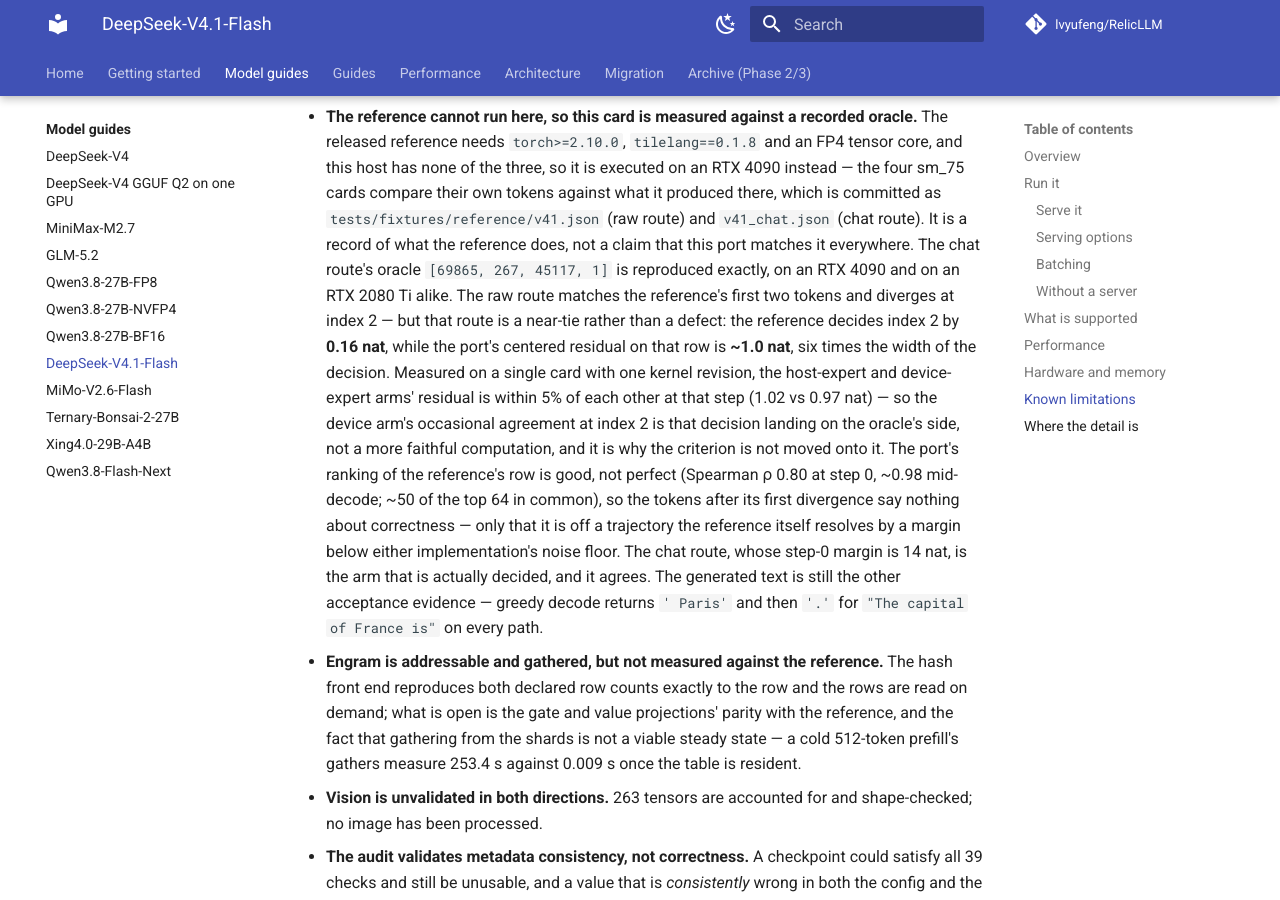
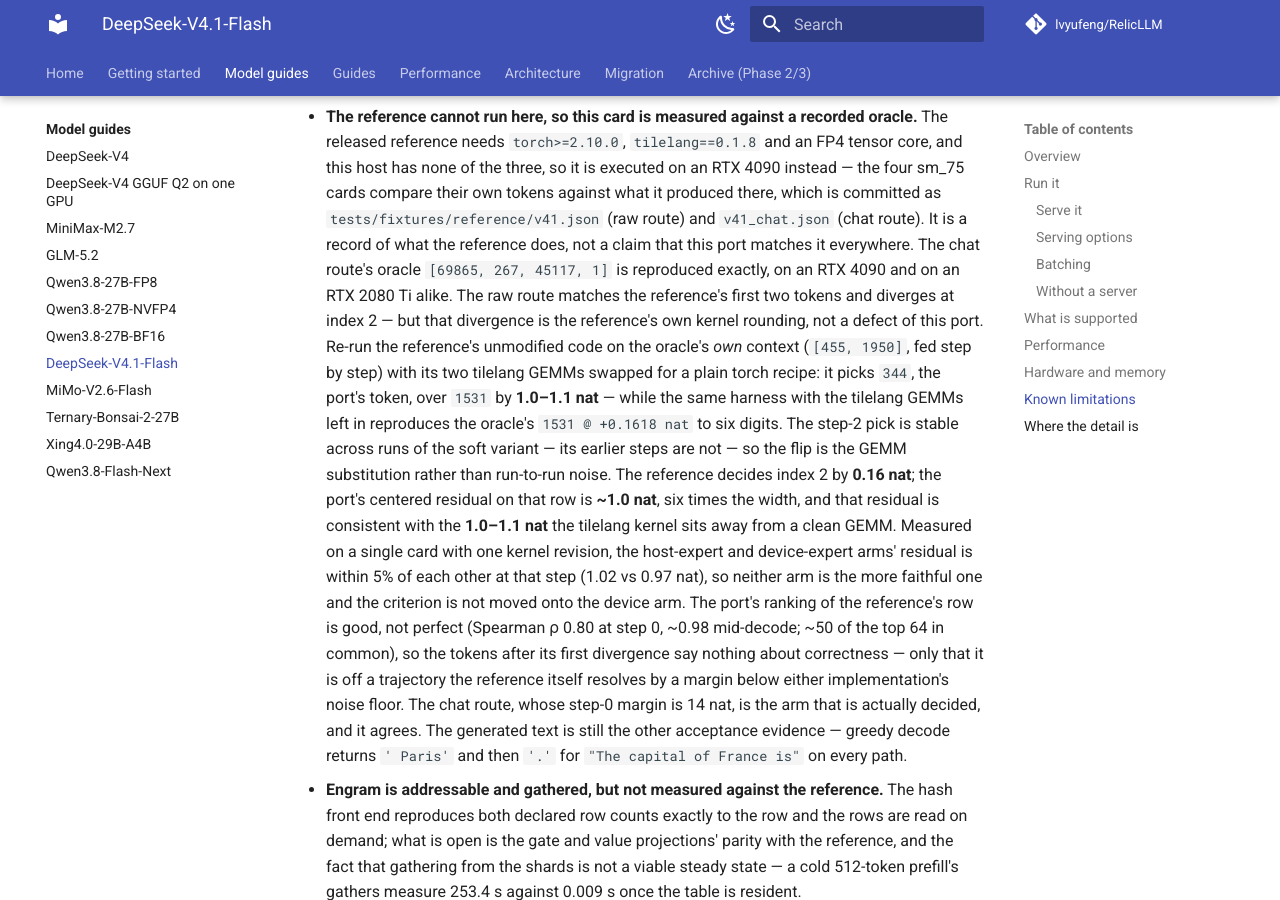
Before and after one commit to lvyufeng/RelicLLM, an MkDocs documentation site: the page built from docs/models/deepseek-v4.1-flash.md, in a window 1280 px wide and 900 px high, scrolled down 5749 px. Built offline with MkDocs 1.6.1 and Material for MkDocs 9.7.7, drawn with Linux system fonts in a browser that asks for light colours; comment, search, counter and statistics services are not loaded.

Commit message:
docs(v41): the index-2 divergence is the reference's kernel rounding (#183)
* docs(v41): the index-2 divergence is the reference's kernel rounding

The model page described the raw route's index-2 divergence as a near-tie
below the port's residual. That is true, and now it also says what the
residual is: the distance between the reference's tilelang GEMM and a clean
one.

Re-run the reference's unmodified code on the oracle's own context -- the
nine raw ids prefilled, then [455, 1950] fed one step at a time, so step 2
is evaluated on the same context the oracle used -- with its two tilelang
GEMMs replaced by an act_quant + dequant + fp32 matmul recipe. It picks
344, the port's token, over 1531 by 1.0 to 1.1 nat. The same harness with
the tilelang GEMMs left in reproduces the recorded 1531 at +0.1618 nat to
six digits, so the GEMM swap is the only variable and the control is valid.

That makes the port's index-2 token the answer a clean GEMM gives, and the
oracle's the answer one kernel's rounding gives. The ~1.0-nat residual the
page already quotes is that difference, so the sentence now reads as the
measurement rather than as a near-tie with an unexplained width.

Co-Authored-By: Claude Code <noreply@anthropic.com>

* docs(v41): soften the GEMM-swap sentence to what the artifacts show

Review feedback on the same change. Three corrections:

- The two soft artifacts are the same recipe run twice, not two recipes,
  and the soft arm is not reproducible step to step (their step-0 argmaxes
  differ, 1 against 455). The step-2 pick to 344 survives both runs, so say
  that rather than "the swap is the only variable".
- The ~1.0-nat residual is the port against the reference, which is not the
  tilelang-vs-clean-GEMM gap (1.19 nat from the swap). The residual is
  consistent with that gap, not identical to it.
- +0.1618 is not recorded in the repo -- the fixture carries step 0 only --
  so it is the oracle's measured margin, not a recorded one.

Co-Authored-By: Claude Code <noreply@anthropic.com>

---------

Co-authored-by: lvyufeng <lvyufeng@users.noreply.github.com>
Co-authored-by: Claude Code <noreply@anthropic.com>

```diff
--- a/docs/models/deepseek-v4.1-flash.md
+++ b/docs/models/deepseek-v4.1-flash.md
@@ -175,14 +175,20 @@ and Engram in host memory or on disk before kernel work matters.
   `tests/fixtures/reference/v41.json` (raw route) and `v41_chat.json` (chat route). It is a record of
   what the reference does, not a claim that this port matches it everywhere. The chat route's oracle
   `[69865, 267, 45117, 1]` is reproduced exactly, on an RTX 4090 and on an RTX 2080 Ti alike. The raw
-  route matches the reference's first two tokens and diverges at index 2 — but that route is a
-  near-tie rather than a defect: the reference decides index 2 by **0.16 nat**, while the port's
-  centered residual on that row is **~1.0 nat**, six times the width of the decision. Measured on a
-  single card with one kernel revision, the host-expert and device-expert arms' residual is within 5%
-  of each other at that step (1.02 vs 0.97 nat) — so the device arm's occasional agreement at index 2
-  is that decision landing on the oracle's side, not a more faithful computation, and it is why the
-  criterion is not moved onto it. The port's ranking of the reference's row is good, not perfect
-  (Spearman ρ 0.80 at step 0, ~0.98 mid-decode; ~50 of the top 64 in common), so the tokens after its
+  route matches the reference's first two tokens and diverges at index 2 — but that divergence is the
+  reference's own kernel rounding, not a defect of this port. Re-run the reference's unmodified code
+  on the oracle's *own* context (`[455, 1950]`, fed step by step) with its two tilelang GEMMs swapped
+  for a plain torch recipe: it picks `344`, the port's token, over `1531` by **1.0–1.1 nat** — while
+  the same harness with the tilelang GEMMs left in reproduces the oracle's `1531 @ +0.1618 nat` to six
+  digits. The step-2 pick is stable across runs of the soft variant — its earlier steps are not — so
+  the flip is the GEMM substitution rather than run-to-run noise. The reference decides index 2 by
+  **0.16 nat**; the port's centered residual on that row is **~1.0 nat**, six times the width, and
+  that residual is consistent with the **1.0–1.1 nat** the tilelang kernel sits away from a clean GEMM.
+  Measured on a single card with one kernel revision, the
+  host-expert and device-expert arms' residual is within 5% of each other at that step (1.02 vs 0.97
+  nat), so neither arm is the more faithful one and the criterion is not moved onto the device arm.
+  The port's ranking of the reference's row is good, not perfect (Spearman ρ 0.80 at step 0, ~0.98
+  mid-decode; ~50 of the top 64 in common), so the tokens after its
   first divergence say nothing about correctness — only that it is off a trajectory the reference
   itself resolves by a margin below either implementation's noise floor. The chat route, whose step-0
   margin is 14 nat, is the arm that is actually decided, and it agrees. The generated text is still
```
